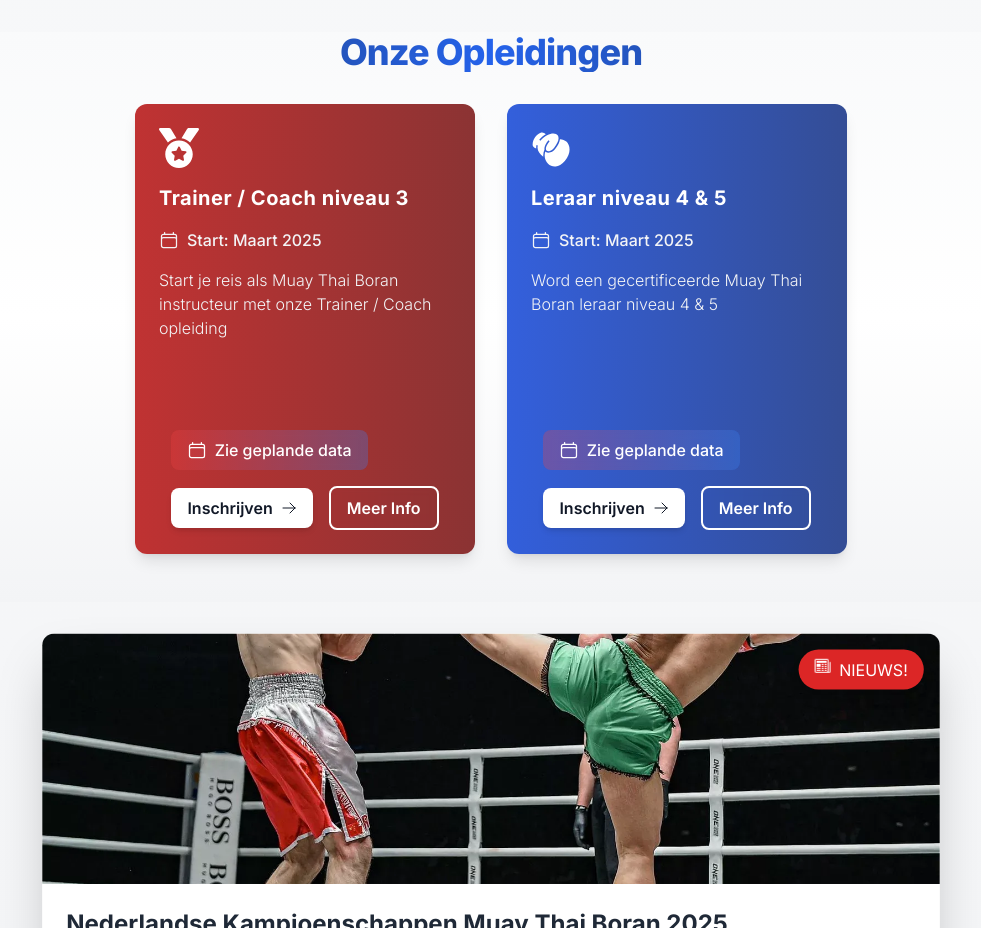
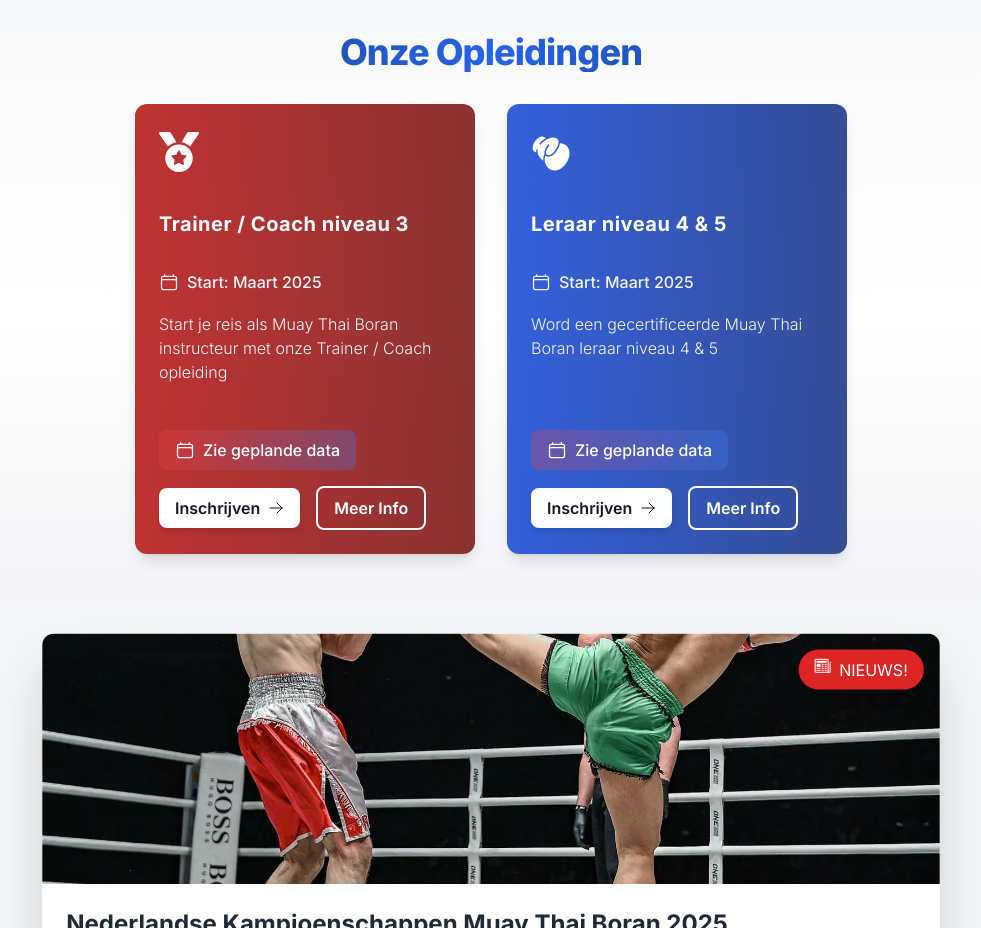
Before and after one commit to Pab-Coding/Dutch-Muay-Boran, a Next.js app: page / in a window 1280 px wide. Shown: the part 840-1768 px from the top of the page, without its empty margins (149-1130 px from the left). Built offline with nearby package versions, Linux system fonts and the light colour scheme.

Commit message:
Production build: Fix desktop version

```diff
--- a/src/components/home/OpleidingenSection.tsx
+++ b/src/components/home/OpleidingenSection.tsx
@@ -103,13 +103,13 @@ const OpleidingenSection = () => {
 
                 <div className="relative flex flex-col justify-between p-4 sm:p-6 text-white h-full">
                   {/* Top section: icon, title, date, description */}
-                  <div>
+                  <div className="flex flex-col">
                     <motion.div
                       variants={iconVariants}
                       initial="hidden"
                       whileInView="visible"
                       viewport={{ once: true }}
-                      className="mb-3 sm:mb-4"
+                      className="h-12 mb-4 sm:mb-5 flex items-center"
                     >
                       <course.icon
                         size={40}
@@ -117,33 +117,33 @@ const OpleidingenSection = () => {
                       />
                     </motion.div>
 
-                    <h3 className="text-base sm:text-xl font-bold mb-2 sm:mb-4 tracking-wide">
+                    <h3 className="text-base sm:text-xl font-bold mb-3 sm:mb-4 tracking-wide h-[48px] sm:h-[56px] flex items-center">
                       {course.title}
                     </h3>
 
-                    <div className="flex items-center mb-2 sm:mb-4 text-gray-100">
+                    <div className="flex items-center mb-3 sm:mb-4 text-gray-100 h-6 sm:h-7">
                       <CalendarIcon className="h-4 w-4 sm:h-5 sm:w-5 mr-2" />
                       <span className="font-medium text-sm sm:text-base">Start: {course.startDate}</span>
                     </div>
 
-                    <p className="text-gray-100 font-light text-sm sm:text-base">
+                    <p className="text-gray-100 font-light text-sm sm:text-base min-h-[48px] sm:min-h-[56px]">
                       {course.description}
                     </p>
                   </div>
 
                   {/* Bottom buttons container */}
-                  <div className="mt-4 sm:mt-6 flex flex-col gap-3 sm:gap-4">
+                  <div className="mt-6 sm:mt-8 flex flex-col gap-3 sm:gap-4">
                     {/* Zie geplande data button */}
-                    <div className="flex justify-start pl-[4%]">
-                      <Link href="/opleidingen/cursusdata">
+                    <div className="flex w-full">
+                      <Link href="/opleidingen/cursusdata" className="w-full">
                         <motion.div
                           whileHover={{ scale: 1.02 }}
                           whileTap={{ scale: 0.98 }}
-                          className="flex items-center gap-2 px-4 py-1.5 sm:py-2
+                                   className="flex items-center gap-2 px-4 py-1.5 sm:py-2
                                    bg-gradient-to-r from-red-500/30 to-blue-500/30
                                    hover:from-red-500/40 hover:to-blue-500/40
                                    backdrop-blur-sm rounded-lg cursor-pointer
-                                   transition-all duration-300"
+                                   transition-all duration-300 w-fit"
                         >
                           <CalendarIcon className="h-4 w-4 sm:h-5 sm:w-5 text-white" />
                           <span className="text-white font-medium text-sm sm:text-base">
@@ -154,23 +154,23 @@ const OpleidingenSection = () => {
                     </div>
 
                     {/* Inschrijven and Meer Info buttons */}
-                    <div className="flex flex-row items-center justify-center gap-3 sm:gap-4 w-full">
-                      <Link href="/opleidingen/inschrijven" className="w-full sm:w-auto">
+                    <div className="flex flex-row items-center gap-3 sm:gap-4">
+                      <Link href="/opleidingen/inschrijven" className="w-fit">
                         <motion.button
                           whileHover={{ scale: 1.05 }}
                           whileTap={{ scale: 0.95 }}
-                          className="w-full px-3 sm:px-4 py-1.5 sm:py-2 bg-white text-gray-900 rounded-lg font-semibold flex items-center justify-center space-x-1.5 sm:space-x-2 hover:bg-gray-100 transition-colors shadow-md hover:shadow-xl"
+                          className="px-3 sm:px-4 py-1.5 sm:py-2 bg-white text-gray-900 rounded-lg font-semibold flex items-center space-x-1.5 sm:space-x-2 hover:bg-gray-100 transition-colors shadow-md hover:shadow-xl"
                         >
                           <span className="text-sm sm:text-base">Inschrijven</span>
                           <ArrowRightIcon className="h-4 w-4" />
                         </motion.button>
                       </Link>
 
-                      <Link href={course.path} className="w-full sm:w-auto">
+                      <Link href={course.path} className="w-fit">
                         <motion.button
                           whileHover={{ scale: 1.05 }}
                           whileTap={{ scale: 0.95 }}
-                          className="w-full px-3 sm:px-4 py-1.5 sm:py-2 border-2 border-white text-white rounded-lg font-semibold hover:bg-white hover:text-gray-900 transition-all backdrop-blur-sm hover:shadow-xl"
+                          className="px-3 sm:px-4 py-1.5 sm:py-2 border-2 border-white text-white rounded-lg font-semibold hover:bg-white hover:text-gray-900 transition-all backdrop-blur-sm hover:shadow-xl"
                         >
                           <span className="text-sm sm:text-base">Meer Info</span>
                         </motion.button>
```
